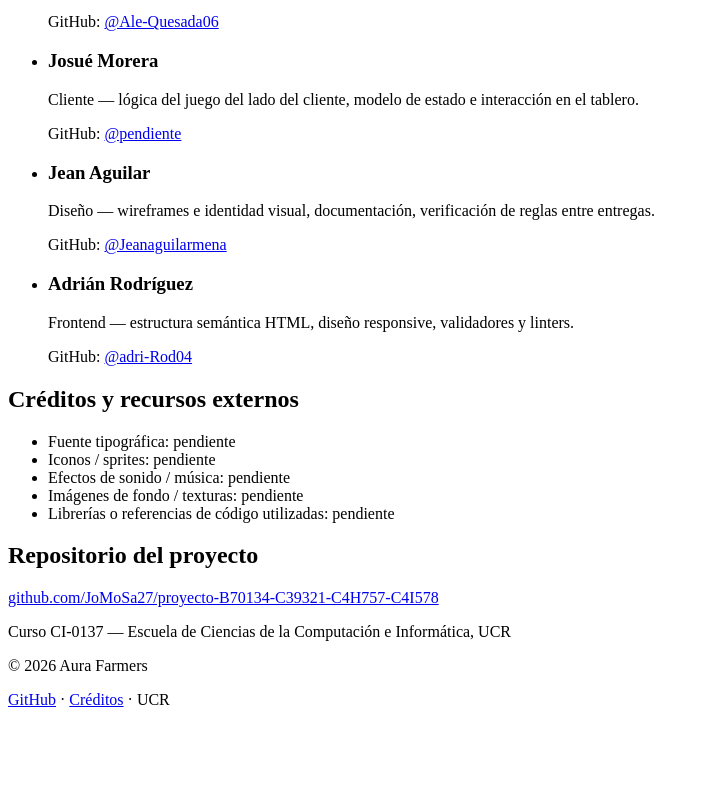
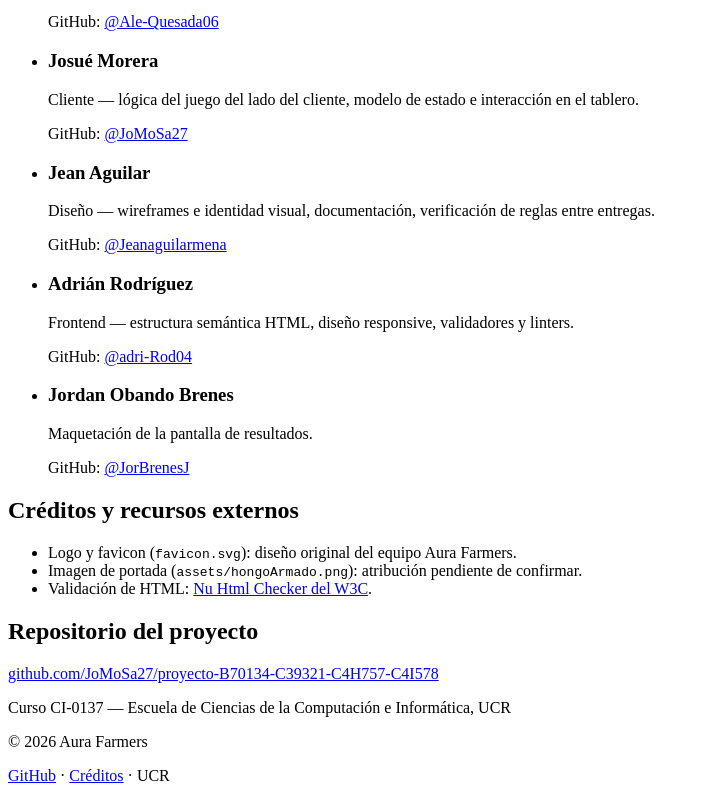
Before and after one commit to JoMoSa27/proyecto-B70134-C39321-C4H757-C4I578, a plain HTML site: page about.html in a window 1280 px wide. Shown: the part 382-1183 px from the top of the page, without its empty margins (0-709 px from the left). Before the commit the page ends 1107 px from the top, so only its background shows below. Drawn offline with Linux system fonts and the light colour scheme.

Commit message:
Navegación entre páginas, créditos, equipo completo, XHTML y enlace a Pages

```diff
--- a/about.html
+++ b/about.html
@@ -38,7 +38,7 @@
               Servidor — protocolo de mensajes, sincronización de estado, manejo
               de salas y reconexión.
             </p>
-            <p>GitHub: <a href="#">@Ale-Quesada06</a></p>
+            <p>GitHub: <a href="https://github.com/Ale-Quesada06">@Ale-Quesada06</a></p>
           </li>
           <li>
             <h3>Josué Morera</h3>
@@ -46,7 +46,7 @@
               Cliente — lógica del juego del lado del cliente, modelo de estado
               e interacción en el tablero.
             </p>
-            <p>GitHub: <a href="#">@pendiente</a></p>
+            <p>GitHub: <a href="https://github.com/JoMoSa27">@JoMoSa27</a></p>
           </li>
           <li>
             <h3>Jean Aguilar</h3>
@@ -54,7 +54,7 @@
               Diseño — wireframes e identidad visual, documentación,
               verificación de reglas entre entregas.
             </p>
-            <p>GitHub: <a href="#">@Jeanaguilarmena</a></p>
+            <p>GitHub: <a href="https://github.com/Jeanaguilarmena">@Jeanaguilarmena</a></p>
           </li>
           <li>
             <h3>Adrián Rodríguez</h3>
@@ -62,7 +62,12 @@
               Frontend — estructura semántica HTML, diseño responsive,
               validadores y linters.
             </p>
-            <p>GitHub: <a href="#">@adri-Rod04</a></p>
+            <p>GitHub: <a href="https://github.com/adri-Rod04">@adri-Rod04</a></p>
+          </li>
+          <li>
+            <h3>Jordan Obando Brenes</h3>
+            <p>Maquetación de la pantalla de resultados.</p>
+            <p>GitHub: <a href="https://github.com/JorBrenesJ">@JorBrenesJ</a></p>
           </li>
         </ul>
       </section>
@@ -70,11 +75,18 @@
       <section>
         <h2>Créditos y recursos externos</h2>
         <ul>
-          <li>Fuente tipográfica: pendiente</li>
-          <li>Iconos / sprites: pendiente</li>
-          <li>Efectos de sonido / música: pendiente</li>
-          <li>Imágenes de fondo / texturas: pendiente</li>
-          <li>Librerías o referencias de código utilizadas: pendiente</li>
+          <li>
+            Logo y favicon (<code>favicon.svg</code>): diseño original del
+            equipo Aura Farmers.
+          </li>
+          <li>
+            Imagen de portada (<code>assets/hongoArmado.png</code>): atribución
+            pendiente de confirmar.
+          </li>
+          <li>
+            Validación de HTML:
+            <a href="https://validator.w3.org/nu/">Nu Html Checker del W3C</a>.
+          </li>
         </ul>
       </section>
 
@@ -94,7 +106,7 @@
     </main>
 
     <footer>
-      <p>&copy; 2026 Aura Farmers</p>
+      <p>&#169; 2026 Aura Farmers</p>
       <p>
         <a
           href="https://github.com/JoMoSa27/proyecto-B70134-C39321-C4H757-C4I578"
```
Also changed, not shown: eliminado.html (+2 -1 lines), faqs.html (+1 -1 lines), index.html (+3 -3 lines), juego.html (+8 -0 lines), lobby.html (+7 -5 lines), resultados.html (+7 -3 lines), README.md, capturas/resultados/about.png (added), capturas/resultados/eliminado.png (added), capturas/resultados/faqs.png (renamed from capturas/faqs.png), capturas/resultados/index.png (added), capturas/resultados/juego.png (added).
